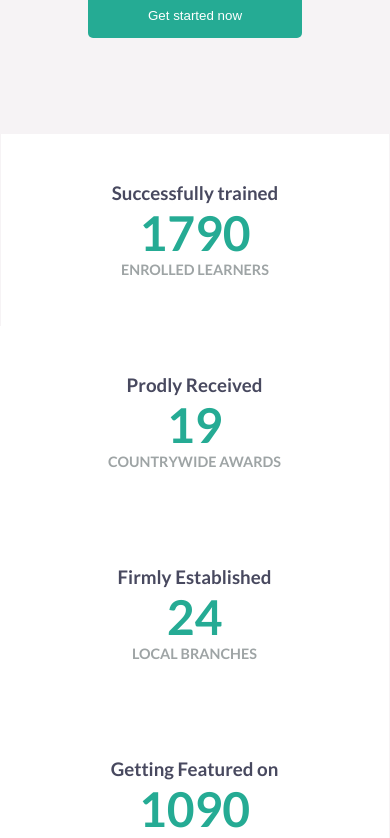
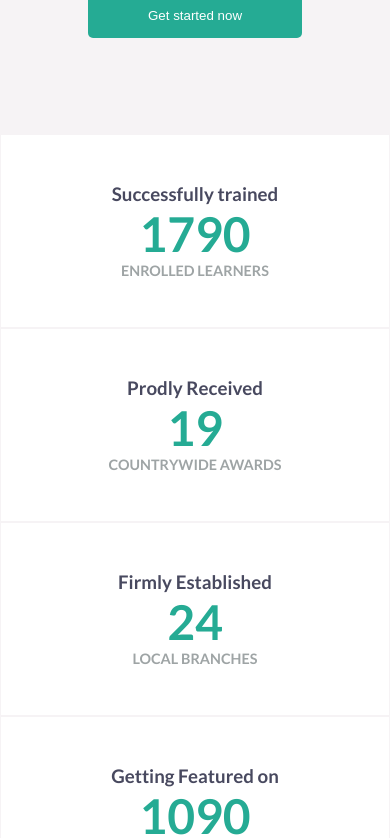
Before and after one commit to GianlucaBenassi/proj-html-vuejs, a Vue app: page / in a window 390 px wide. Shown: the part 5740-6578 px from the top of the page. Built offline with nearby package versions, Linux system fonts and the light colour scheme.

Commit message:
Data responsive

```diff
--- a/src/assets/style/global.scss
+++ b/src/assets/style/global.scss
@@ -174,10 +174,6 @@ h1,h2,h3 {
     color: $mainGreen;
 }
 
-.border-left-grey {
-    border-left: 1px solid $veryLightGrey;
+.border-grey {
+    border: 1px solid $veryLightGrey;
 }
-
-.border-right-grey {
-    border-right: 1px solid $veryLightGrey;
-}
--- a/src/components/sections/Data.vue
+++ b/src/components/sections/Data.vue
@@ -1,27 +1,27 @@
 <template>
     <section>
         <div class="container">
-            <div class="row">
+            <div class="row row-cols-1 row-cols-sm-2 row-cols-lg-4">
 
-                <div class="col text-center border-left-grey border-right-grey p-5">
+                <div class="col text-center border-grey p-5">
                     <h3>Successfully trained</h3>
                     <span class="text-green big-number">1790</span>
                     <h3 class="sub-title">enrolled learners</h3>
                 </div>
 
-                <div class="col text-center border-right-grey p-5">
+                <div class="col text-center border-grey p-5">
                     <h3>Prodly Received</h3>
                     <span class="text-green big-number">19</span>
                     <h3 class="sub-title">countrywide awards</h3>
                 </div>
 
-                <div class="col text-center border-right-grey p-5">
+                <div class="col text-center border-grey p-5">
                     <h3>Firmly Established</h3>
                     <span class="text-green big-number">24</span>
                     <h3 class="sub-title">local branches</h3>
                 </div>
 
-                <div class="col text-center border-right-grey p-5">
+                <div class="col text-center border-grey p-5">
                     <h3>Getting Featured on</h3>
                     <span class="text-green big-number">1090</span>
                     <h3 class="sub-title">blog posts</h3>
```
